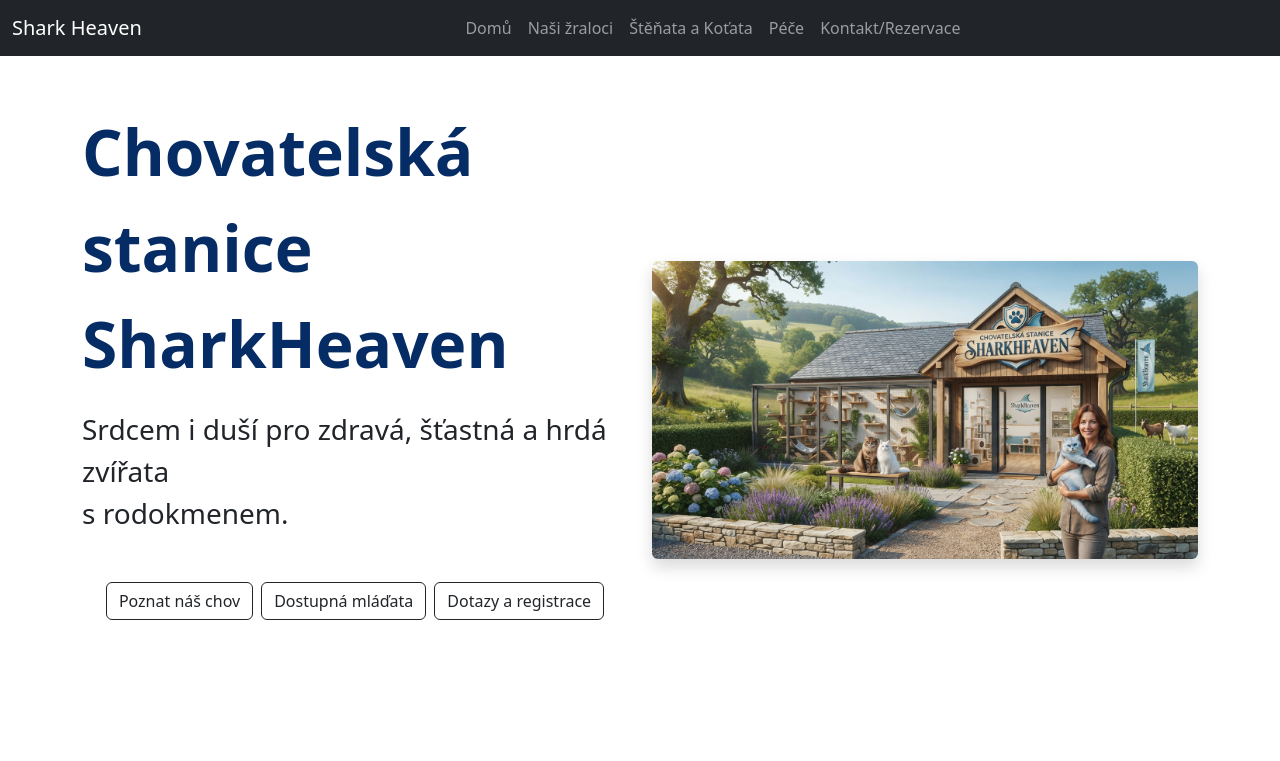
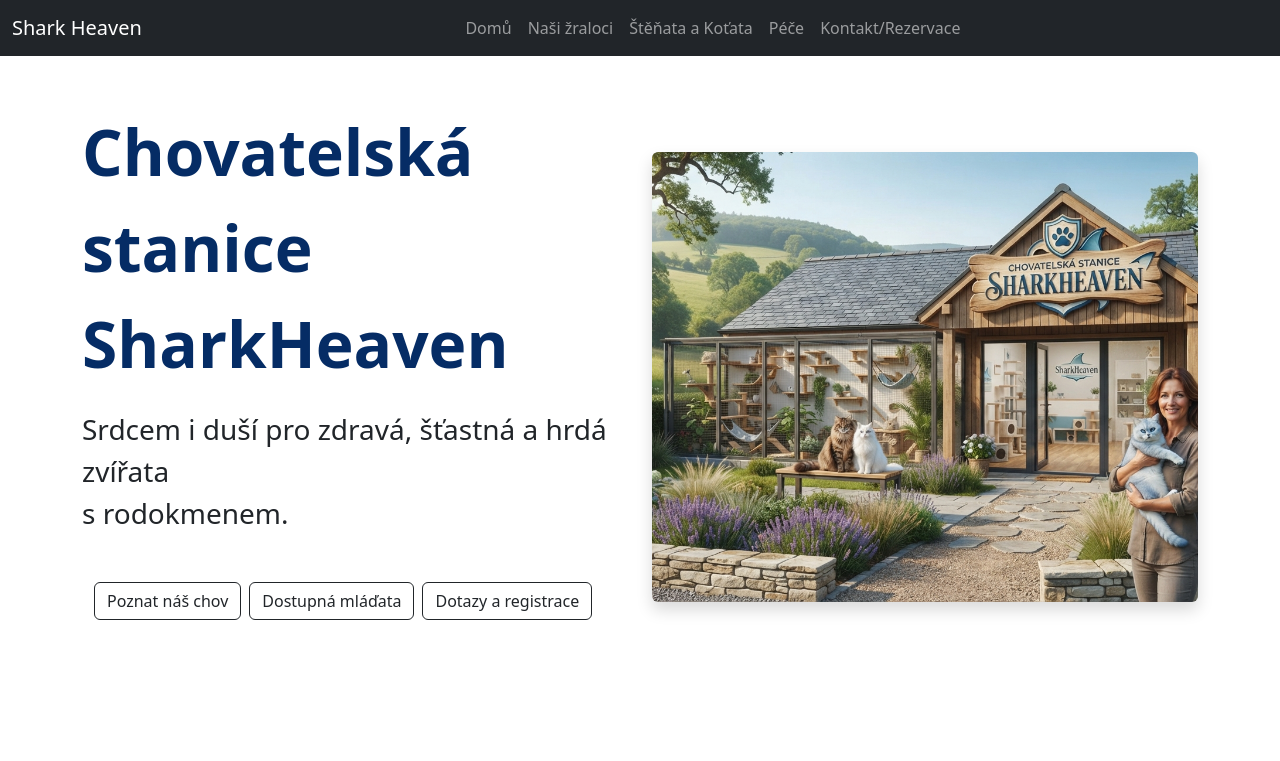
Before and after one commit to v1kinaaaa/utulek, a plain HTML site: page index.html in a window 1280 px wide. Shown: the top 761 px of the page. Drawn offline with nearby package versions, Linux system fonts and the light colour scheme.

```diff
--- a/index.html
+++ b/index.html
@@ -30,28 +30,26 @@
     </div>
   </nav>
   <div class="container my-5">
-    <div class="row align-items-center">
+    <div class="row align-items-start">
       <div class="col-lg-6 text-start mb-5">
         <p class=" text-start text-primary-emphasis " style="font-size: 4rem;"> <strong>Chovatelská stanice
             <br>SharkHeaven</strong> </p>
         <p class="fs-3 text-start fw-medium">Srdcem i duší pro zdravá, šťastná a hrdá zvířata <br>s rodokmenem.</p>
-        <div class="container my-5 d-flex gap-2 justify-content-center">
+        <div class="container my-5 d-flex gap-2 justify-content-start">
           <a href="#cilova-sekce1" class="btn btn-outline-dark">Poznat náš chov</a>
-
           <a href="#cilova-sekce2" class="btn btn-outline-dark">Dostupná mláďata</a>
           <a href="#cilova-sekce3" class="btn btn-outline-dark">Dotazy a registrace</a>
         </div>
       </div>
-      <div class="col-lg-6 text-end">
-        <img src="images/sharkys.jpg" class="img-fluid rounded shadow" alt="sharkys">
+      <div class="col-lg-6 text-end my-5">
+        <img src="images/sharkys.jpg" class="img-fluid rounded shadow" alt="sharkys h-100" style="height: 450px; object-fit: cover; width: 100%;">
       </div>
     </div>
-  </div>
   </div>
   <div class="container my-5">
     <div class="row align-items-center">
       <div class="col-lg-6 mb-4 mb-lg-0">
-        <img src="images/lumpici.jpg" class="img-fluid rounded shadow" alt="zralocici">
+        <img src="images/lumpici.jpg" class="img-fluid rounded shadow" alt="zralocici" >
       </div>
       <div class="col-lg-6">
         <h2 class="text-primary-emphasis fw-bold mb-3">Příběh stanice SharkHeaven</h2>
```
Also changed, not shown: kontakt.html (+1 -1 lines), kotata.html (+1 -1 lines), plemeno.html (+1 -1 lines), zvirata.html (+2 -2 lines).
